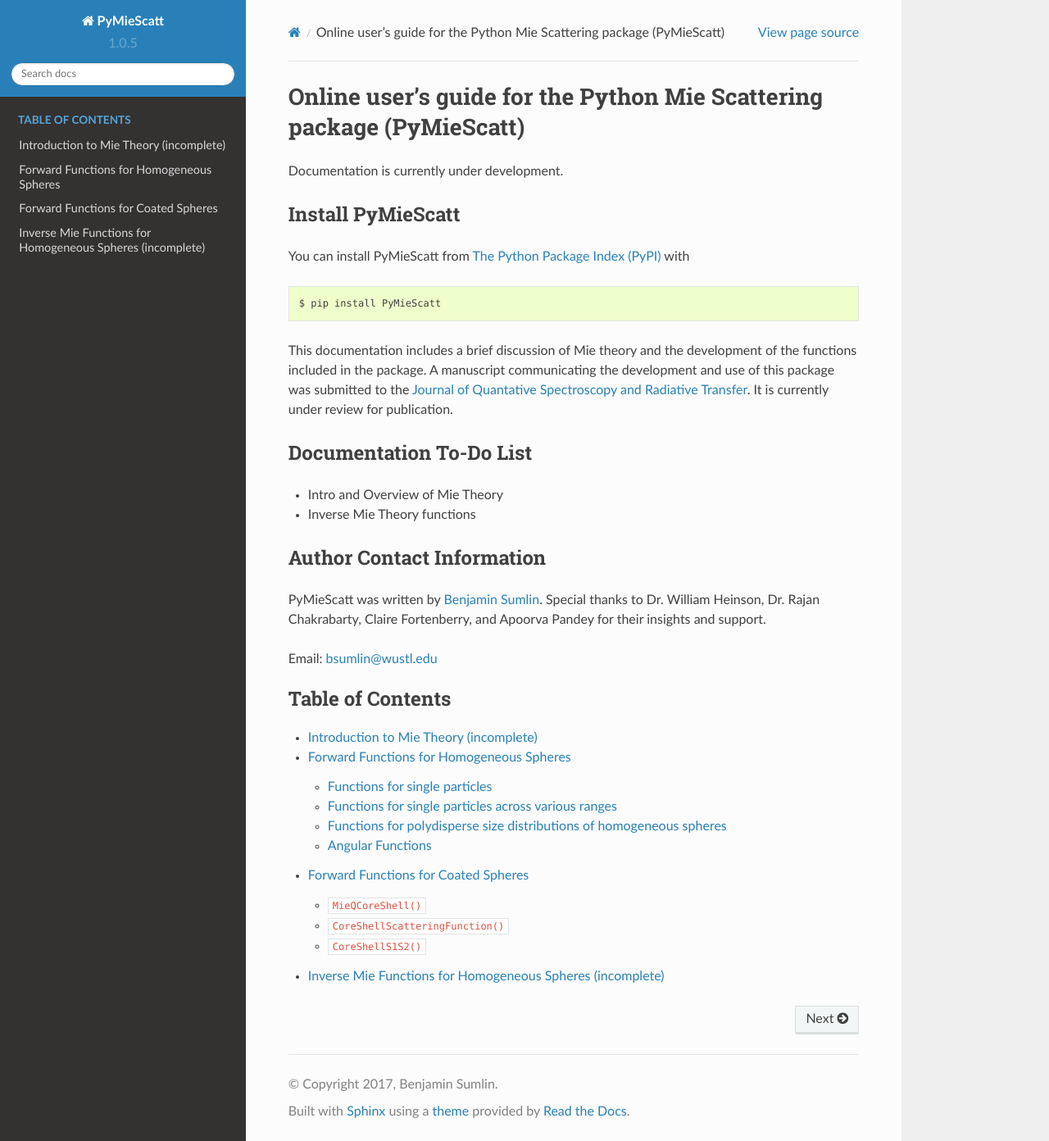
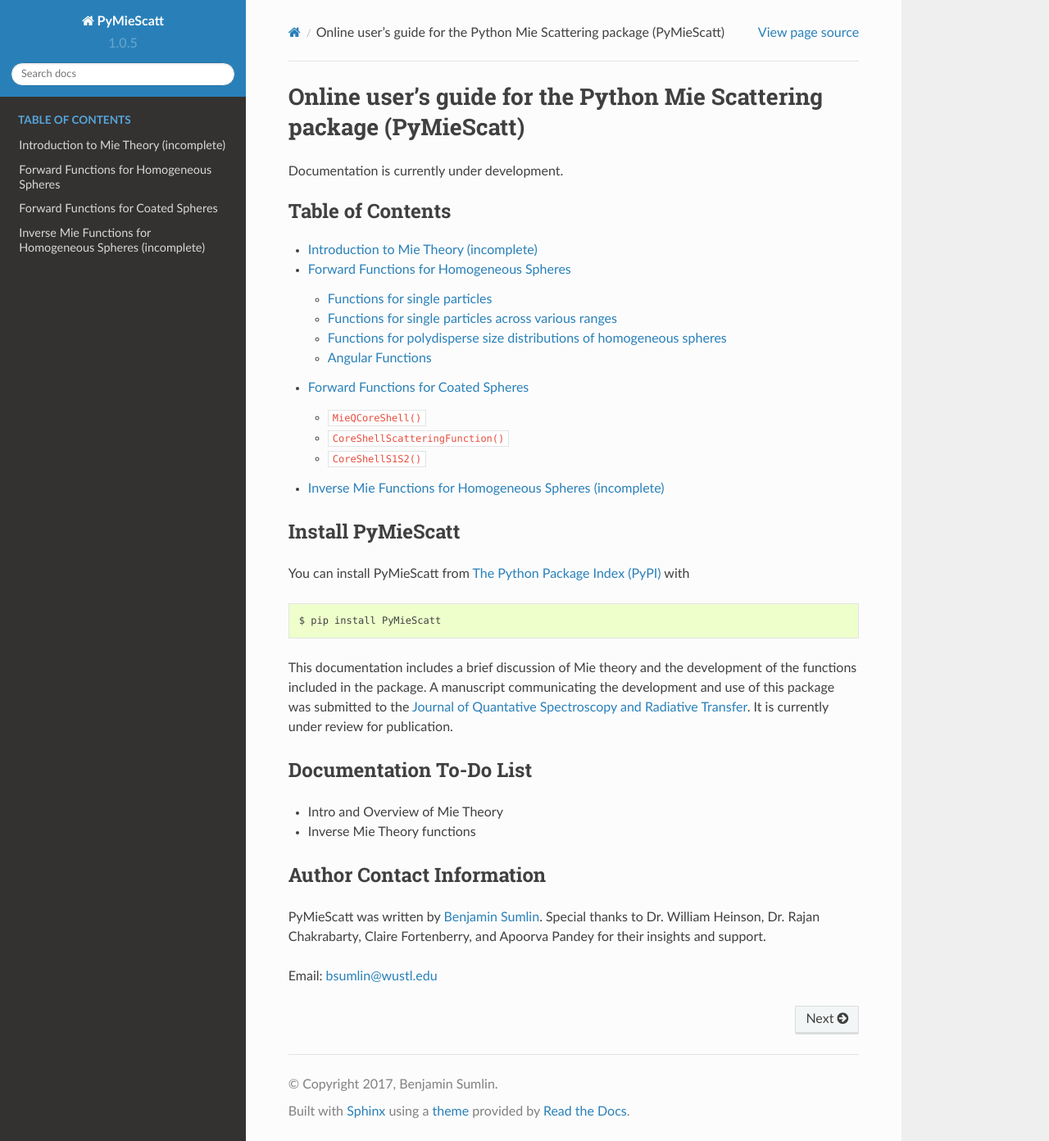
Before and after one commit to bsumlin/PyMieScatt, a Sphinx documentation site: the page built from docs/index.rst, in a window 1280 px wide and 1392 px high. Shown: the whole window at 82% size. Built offline with Sphinx 7.4.7 and the Read the Docs theme 2.0.0, drawn with Linux system fonts in a browser that asks for light colours; formulas are drawn with MathJax 3; pages that are not in the unit, such as notebooks, are missing from menus; part of the change alters nothing that is shown.

```diff
--- a/docs/index.rst
+++ b/docs/index.rst
@@ -8,6 +8,19 @@ Online user's guide for the Python Mie Scattering package (PyMieScatt)
 ======================================================================
 
 Documentation is currently under development.
+
+
+.. toctree::
+   :maxdepth: 2
+   :caption: Table of Contents
+
+   Documentation Home <index>
+   Introduction to Mie Theory (incomplete) <theory>
+   Forward Functions for Homogeneous Spheres <forward>
+   Forward Functions for Coated Spheres <forwardCS>
+   Inverse Mie Functions for Homogeneous Spheres (incomplete) <inverse>
+
+
 
 Install PyMieScatt
 ------------------
@@ -29,14 +42,3 @@ Author Contact Information
 PyMieScatt was written by `Benjamin Sumlin <https://air.eece.wustl.edu/people/ben-sumlin/>`_. Special thanks to Dr. William Heinson, Dr. Rajan Chakrabarty, Claire Fortenberry, and Apoorva Pandey for their insights and support.
 
 Email: `bsumlin@wustl.edu <mailto:bsumlin@wustl.edu?subject=PyMieScatt>`_
-
-
-.. toctree::
-   :maxdepth: 2
-   :caption: Table of Contents
-
-   Documentation Home <index>
-   Introduction to Mie Theory (incomplete) <theory>
-   Forward Functions for Homogeneous Spheres <forward>
-   Forward Functions for Coated Spheres <forwardCS>
-   Inverse Mie Functions for Homogeneous Spheres (incomplete) <inverse>
```
